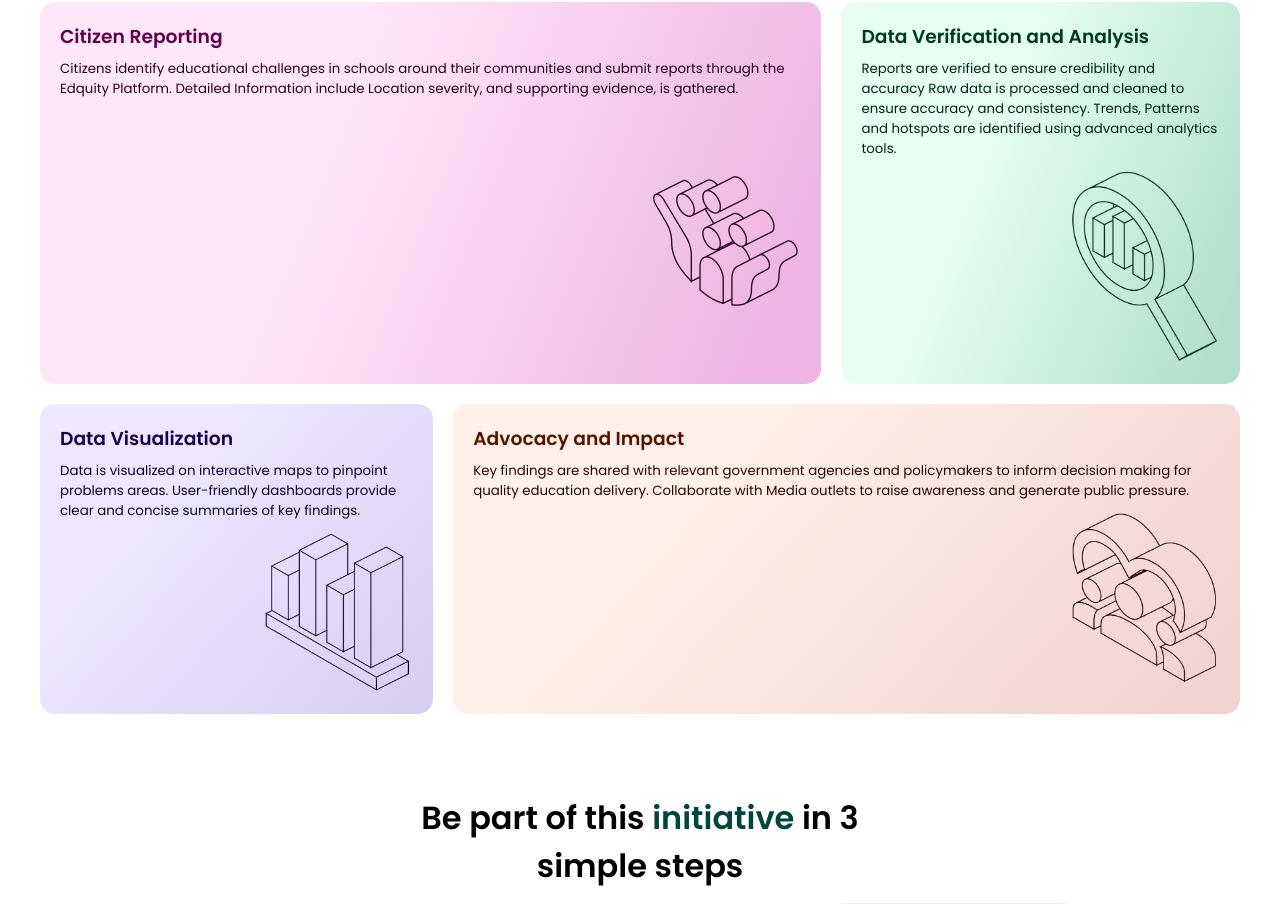
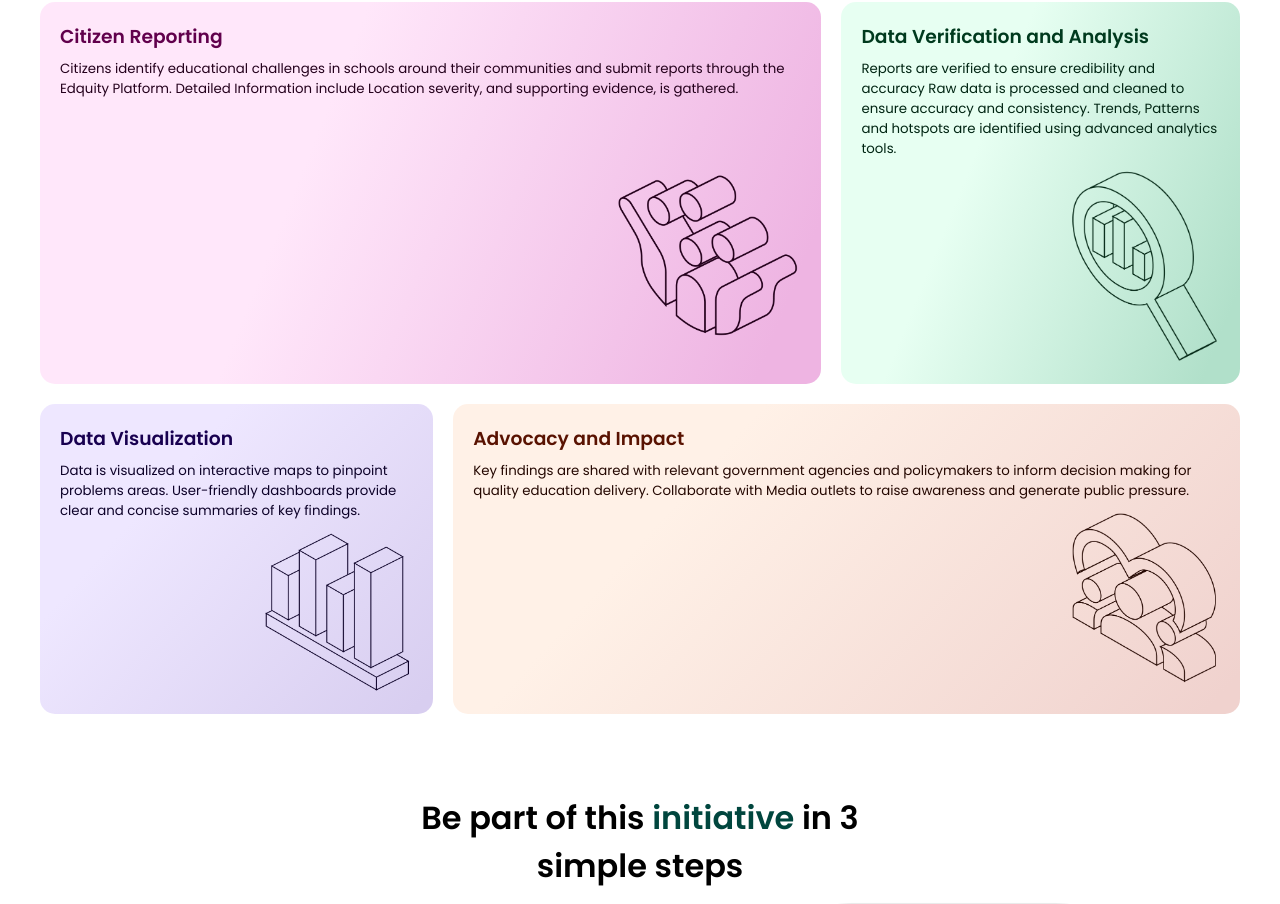
Before and after one commit to Tun95/ownit, a React (Vite) app in the folder frontend/: page / in a window 1280 px wide. Shown: the part 1030-1934 px from the top of the page. Built offline with nearby package versions, Linux system fonts and the light colour scheme; no server answers; what javascript-time-ago would draw is missing.

Commit message:
FEAT: fixed

```diff
--- a/frontend/src/components/home/reporting/styles.scss
+++ b/frontend/src/components/home/reporting/styles.scss
@@ -44,10 +44,12 @@
           }
           .img {
             position: relative;
-            height: 200px;
+            height: 230px;
             img {
               position: absolute;
               bottom: 0;
+              width: 100%;
+              max-width: 185px;
             }
           }
         }
```
